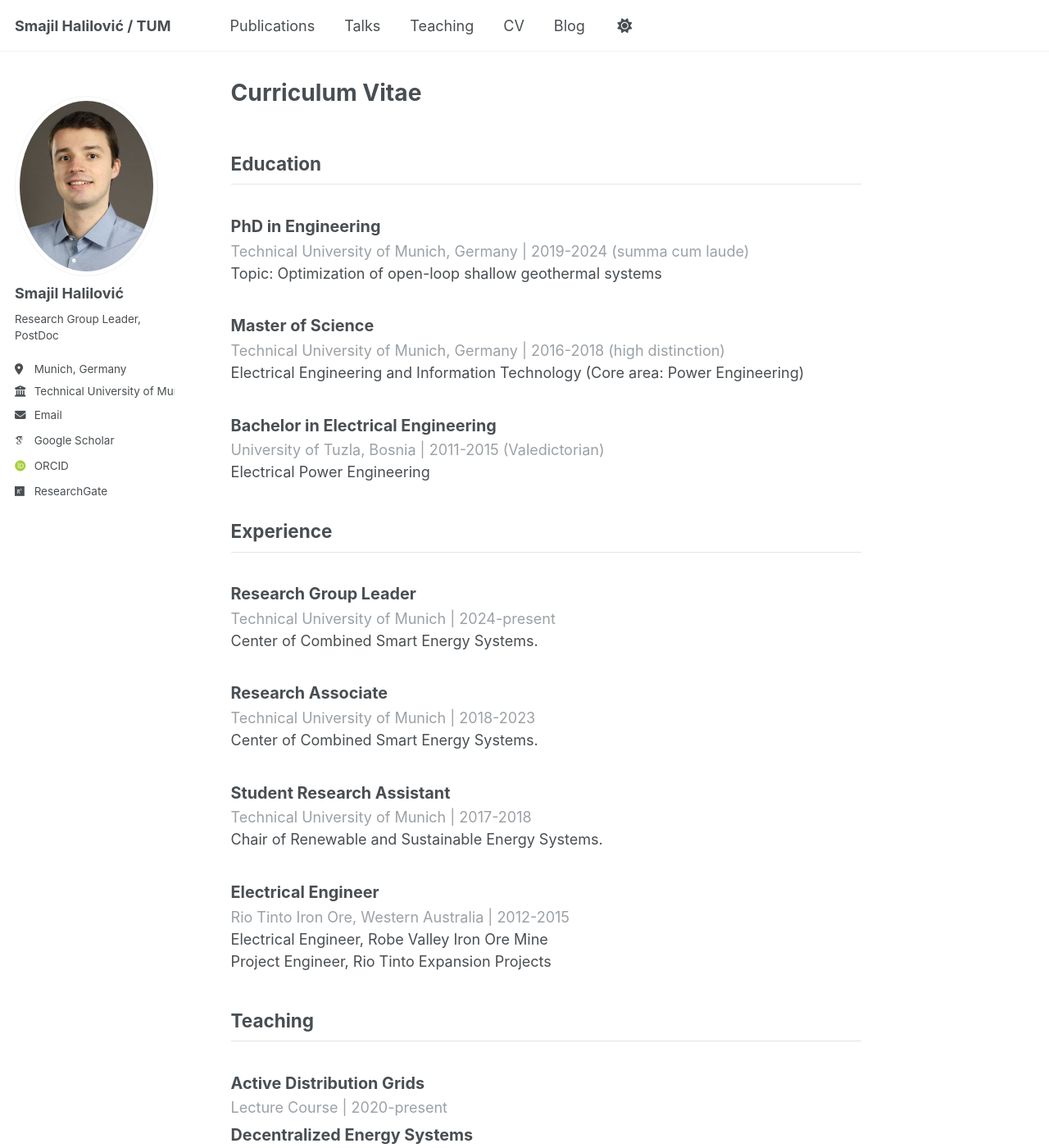
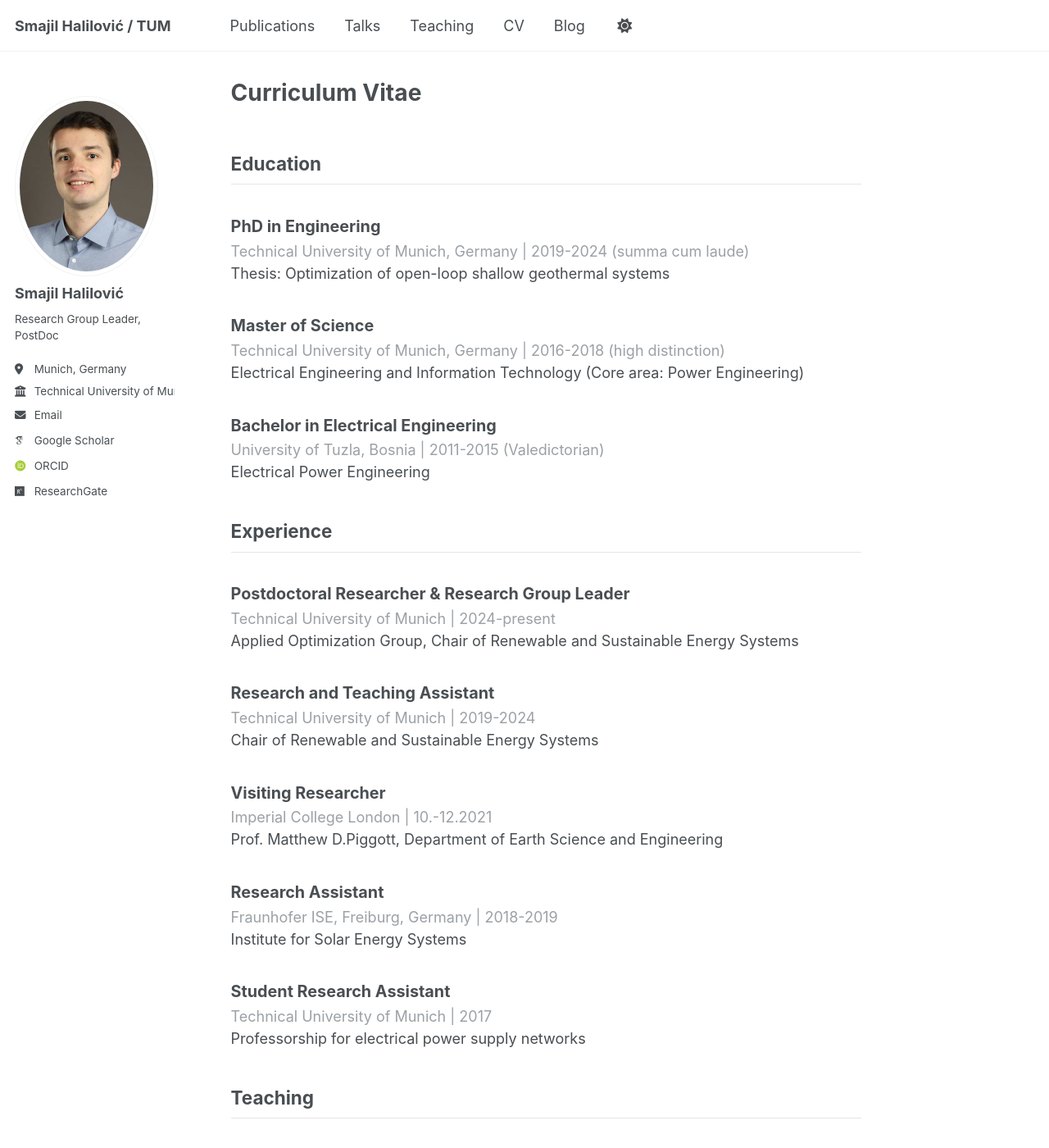
Before and after one commit to SHalilovic/shalilovic.github.io, a Jekyll site: the page built from _pages/cv.md, in a window 1280 px wide and 1400 px high. Shown: the whole window at 82% size. Built offline with Jekyll 4.4.1, drawn with Linux system fonts in a browser that asks for light colours; some web fonts are replaced; a script that is not in the unit is left out.

Commit message:
Update cv.json

```diff
--- a/_data/cv.json
+++ b/_data/cv.json
@@ -4,7 +4,7 @@
       "degree": "PhD in Engineering",
       "uni": "Technical University of Munich, Germany",
       "year": "2019-2024 (summa cum laude)",
-      "summary": "Topic: Optimization of open-loop shallow geothermal systems"
+      "summary": "Thesis: Optimization of open-loop shallow geothermal systems"
     },
     {
       "degree": "Master of Science",
@@ -21,28 +21,34 @@
   ],
   "experience": [
     {
-      "position": "Research Group Leader",
+      "position": "Postdoctoral Researcher & Research Group Leader",
       "company": "Technical University of Munich",
       "year": "2024-present",
-      "summary": "Center of Combined Smart Energy Systems."
+      "summary": "Applied Optimization Group, Chair of Renewable and Sustainable Energy Systems"
     },
     {
-      "position": "Research Associate",
+      "position": "Research and Teaching Assistant",
       "company": "Technical University of Munich",
-      "year": "2018-2023",
-      "summary": "Center of Combined Smart Energy Systems."
+      "year": "2019-2024",
+      "summary": "Chair of Renewable and Sustainable Energy Systems"
+    },
+    {
+      "position": "Visiting Researcher",
+      "company": "Imperial College London",
+      "year": "10.-12.2021",
+      "summary": "Prof. Matthew D.Piggott, Department of Earth Science and Engineering"
+    },
+    {
+      "position": "Research Assistant",
+      "company": "Fraunhofer ISE, Freiburg, Germany",
+      "year": "2018-2019",
+      "summary": "Institute for Solar Energy Systems"
     },
     {
       "position": "Student Research Assistant",
       "company": "Technical University of Munich",
-      "year": "2017-2018",
-      "summary": "Chair of Renewable and Sustainable Energy Systems."
-    },
-    {
-      "position": "Electrical Engineer",
-      "company": "Rio Tinto Iron Ore, Western Australia",
-      "year": "2012-2015",
-      "summary": "Electrical Engineer, Robe Valley Iron Ore Mine <br> Project Engineer, Rio Tinto Expansion Projects"
+      "year": "2017",
+      "summary": "Professorship for electrical power supply networks"
     }
   ],
   "teaching": [
```
